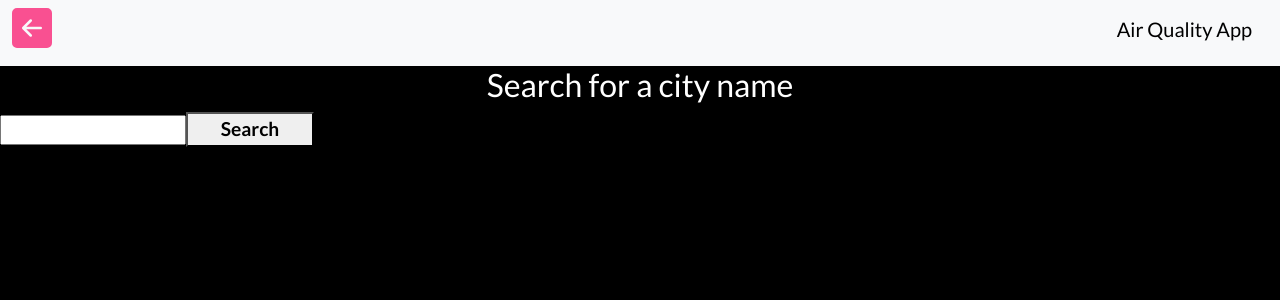
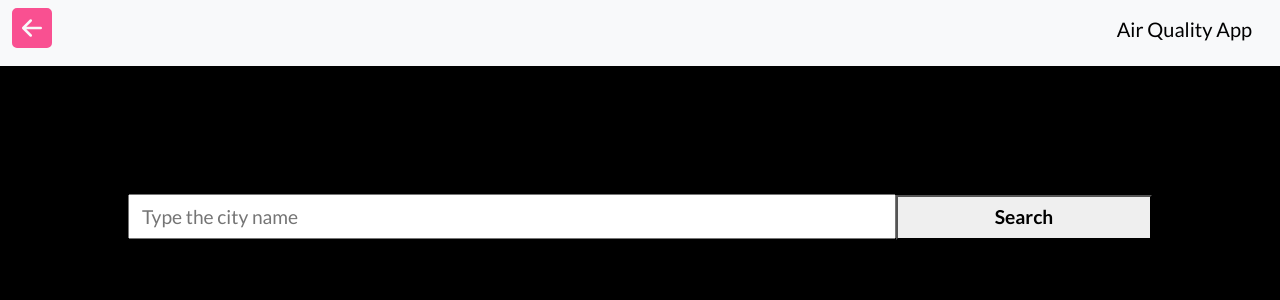
Before and after one commit to PabloEGonz/air-quality-app, a React (Create React App) app: page /add in a window 1280 px wide. Shown: the top 300 px of the page. Built offline with nearby package versions, Linux system fonts and the light colour scheme.

Commit message:
Style input

```diff
--- a/src/components/locations.jsx
+++ b/src/components/locations.jsx
@@ -24,10 +24,6 @@ const Locations = ({ info }) => {
             height: '3em',
           }}
         />
-        <p>
-          <span>{info.lat}</span>
-          <span>{info.lon}</span>
-        </p>
         <button
           type="button"
           onClick={handleSelect}
@@ -41,8 +37,6 @@ const Locations = ({ info }) => {
 Locations.propTypes = {
   info: PropTypes.shape({
     country: PropTypes.string.isRequired,
-    lat: PropTypes.number.isRequired,
-    lon: PropTypes.number.isRequired,
     state: PropTypes.string.isRequired,
     name: PropTypes.string.isRequired,
   }).isRequired,
--- a/src/pages/add.js
+++ b/src/pages/add.js
@@ -29,8 +29,7 @@ const Add = () => {
       </nav>
       <div>
         <form action="POST">
-          <h2 className="under-dev">Search for a city name</h2>
-          <input id="search-city" type="text" value={city} onChange={handleChange} />
+          <input id="search-city" type="text" value={city} onChange={handleChange} placeholder="Type the city name" />
           <button type="submit" onClick={handleSubmit}>Search</button>
         </form>
       </div>
--- a/src/styles/add.css
+++ b/src/styles/add.css
@@ -1,8 +1,30 @@
+form {
+  margin-top: 10%;
+  text-align: center;
+}
+
+#search-city {
+  height: 45px;
+  width: 60%;
+  text-indent: 10px;
+  font-size: 1.2rem;
+}
+
+form button {
+  width: 20%;
+  height: 45px;
+}
+
 .card {
   width: 90%;
   text-align: center;
 }
 
 .flag {
-  margin: 1%;
+  margin-right: 10%;
 }
+
+.card-body button {
+  font-size: 1.1rem;
+  padding: 1% 6%;
+}
```
